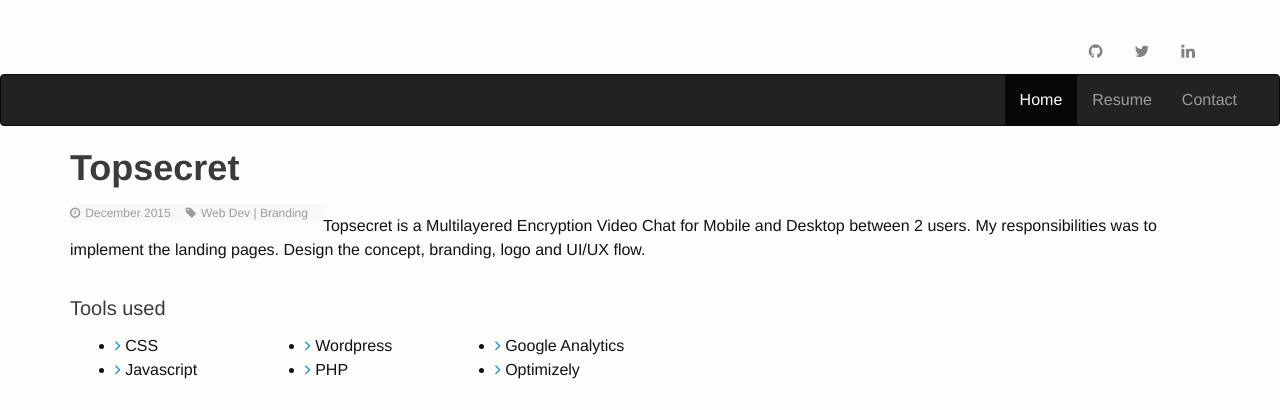
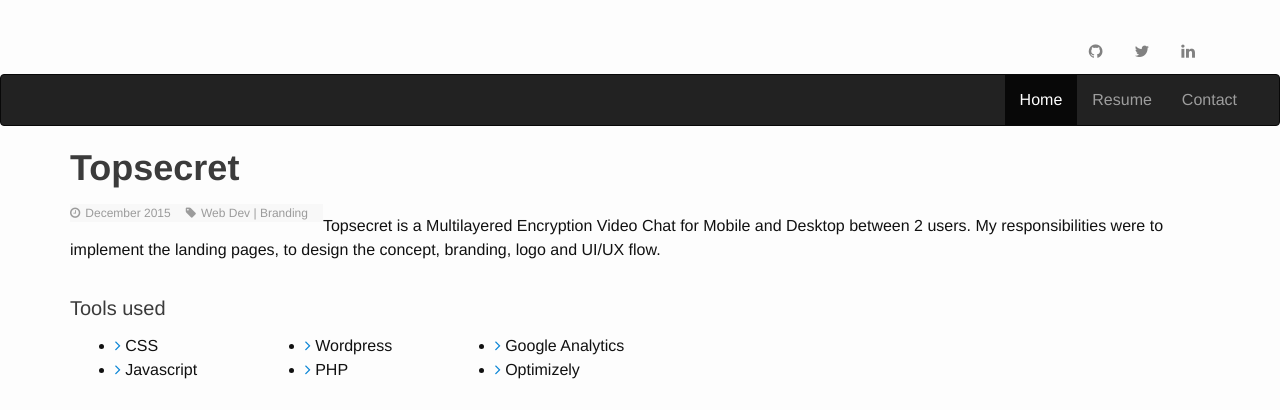
Before and after one commit to kristelteng/personal_site, a Jekyll site: the page built from topsecret.html, in a window 1280 px wide and 900 px high. Shown: the top 410 px of the window. Built offline with Jekyll 4.4.1, drawn with Linux system fonts in a browser that asks for light colours.

Commit message:
changes to the project description

```diff
--- a/topsecret.html
+++ b/topsecret.html
@@ -19,7 +19,7 @@
                         <li class="subsection-icon"><i class="fa fa-tag subsection"></i>Web Dev |  Branding</li>
                     </ul>
                 </div>
-                <p class="project-description">Topsecret is a Multilayered Encryption Video Chat for Mobile and Desktop between 2 users. My responsibilities was to implement the landing pages. Design the concept, branding, logo and UI/UX flow.</p>
+                <p class="project-description">Topsecret is a Multilayered Encryption Video Chat for Mobile and Desktop between 2 users. My responsibilities were to implement the landing pages, to design the concept, branding, logo and UI/UX flow.</p>
 
                 <h3 class="project-title">Tools used</h3>
                 <div class="col-xs-3 col-sm-2 tools">
```
